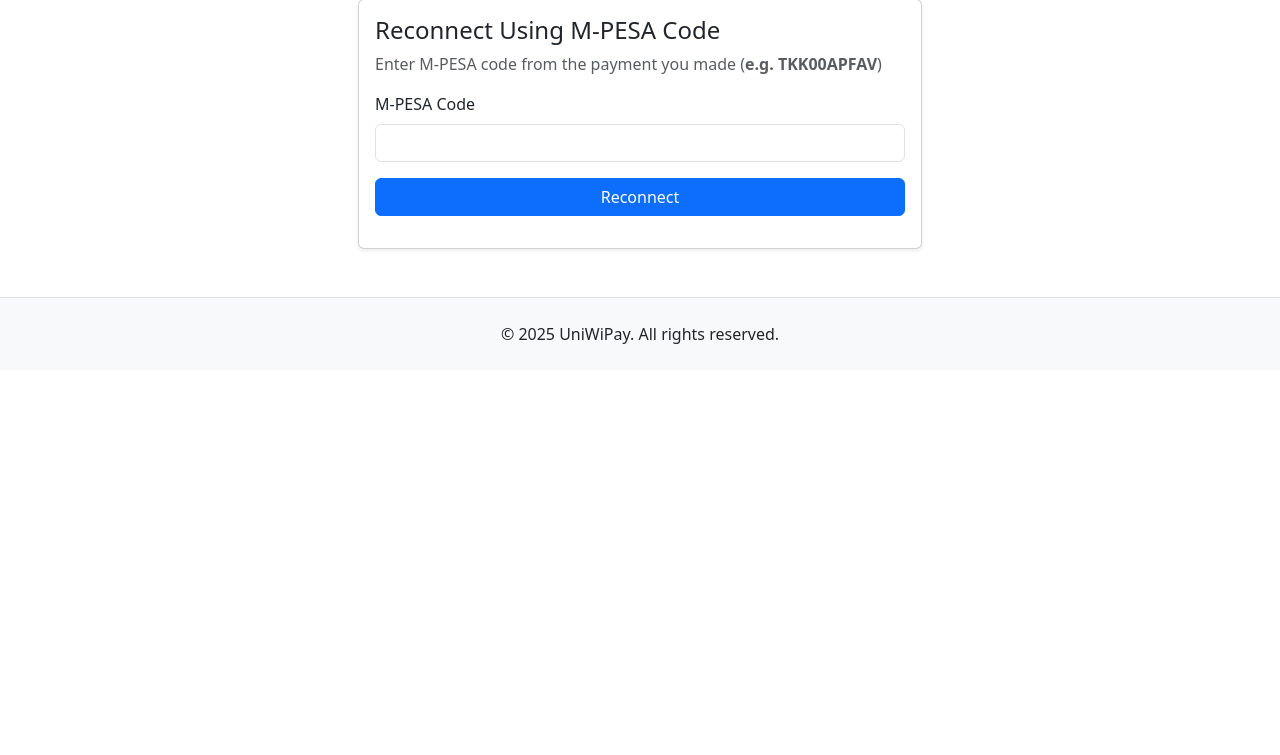
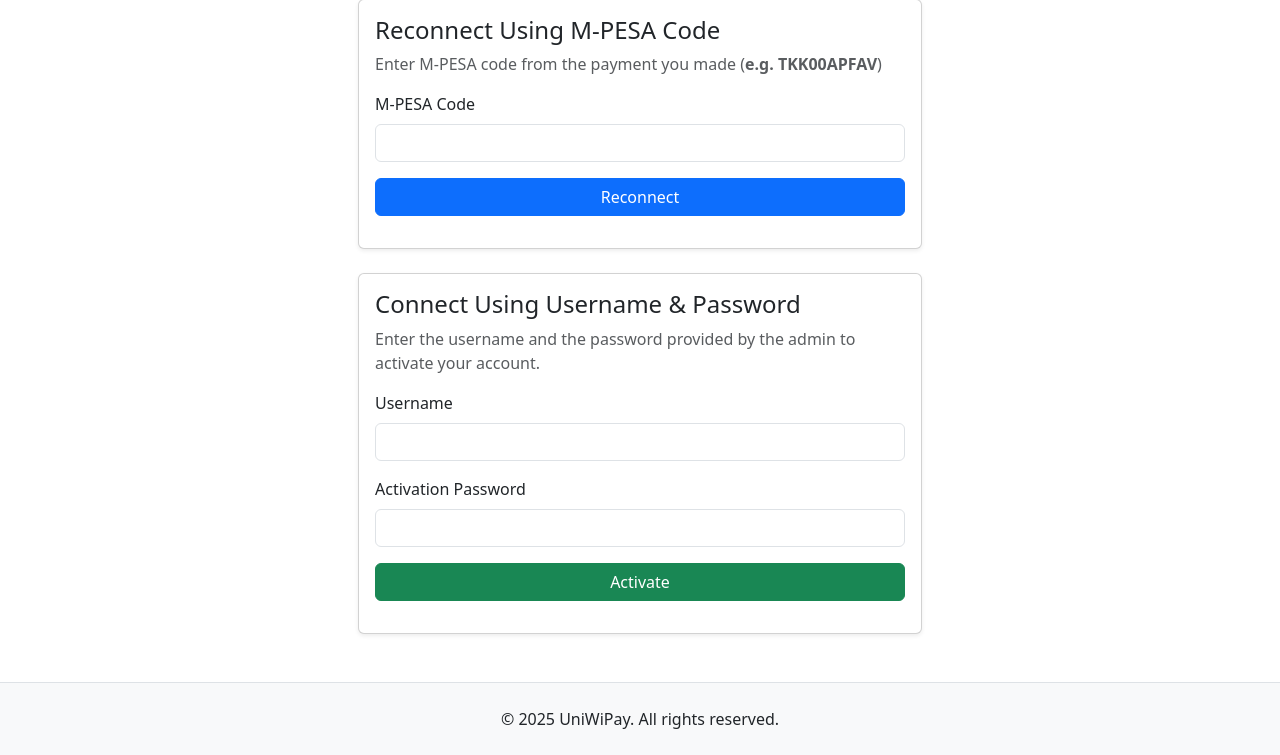
Before and after one commit to peterdetruth/wifi_system, a CodeIgniter 4 app: the page made by app/Views/home/index.php in a window 1280 px wide. Shown: the part 635-1390 px from the top of the page. Before the commit the page ends 979 px from the top, so only its background shows below. Run offline with PHP 8.4 and a stand-in for CodeIgniter, Linux system fonts and the light colour scheme; the template is opened without the code that fills it, so the values that code supplies are empty; some libraries are stand-ins or nearby versions.

Commit message:
Added the new form for “Connect Using Username & Password” below the existing “Reconnect Using M-PESA Code” section. I’ll write the complete updated index.php for the home page including the new section. The form will include:
Username input

Plain password input (given by admin)

Submit button

Status display div for showing success/error messages

```diff
--- a/app/Views/home/index.php
+++ b/app/Views/home/index.php
@@ -32,7 +32,7 @@
                         </p>
 
                         <button type="button" class="btn btn-primary toggle-form"
-                                data-package-id="<?= esc($package['id']) ?>">
+                            data-package-id="<?= esc($package['id']) ?>">
                             Pay Now
                         </button>
 
@@ -106,6 +106,35 @@
         </div>
     </div>
 
+    <!-- Connect Using Username & Password -->
+    <div class="row mt-4">
+        <div class="col-md-6 offset-md-3">
+            <div class="card shadow-sm">
+                <div class="card-body">
+                    <h4>Connect Using Username & Password</h4>
+                    <p class="text-muted">
+                        Enter the username and the password provided by the admin to activate your account.
+                    </p>
+
+                    <form id="username-password-connect-form">
+                        <div class="mb-3">
+                            <label class="form-label">Username</label>
+                            <input type="text" class="form-control" name="username" required>
+                        </div>
+
+                        <div class="mb-3">
+                            <label class="form-label">Activation Password</label>
+                            <input type="password" class="form-control" name="password_plain" required>
+                        </div>
+
+                        <button type="submit" class="btn btn-success w-100">Activate</button>
+                        <div id="activation-status" class="mt-3 text-center"></div>
+                    </form>
+                </div>
+            </div>
+        </div>
+    </div>
+
 </div>
 
 <?= $this->endSection() ?>
```
